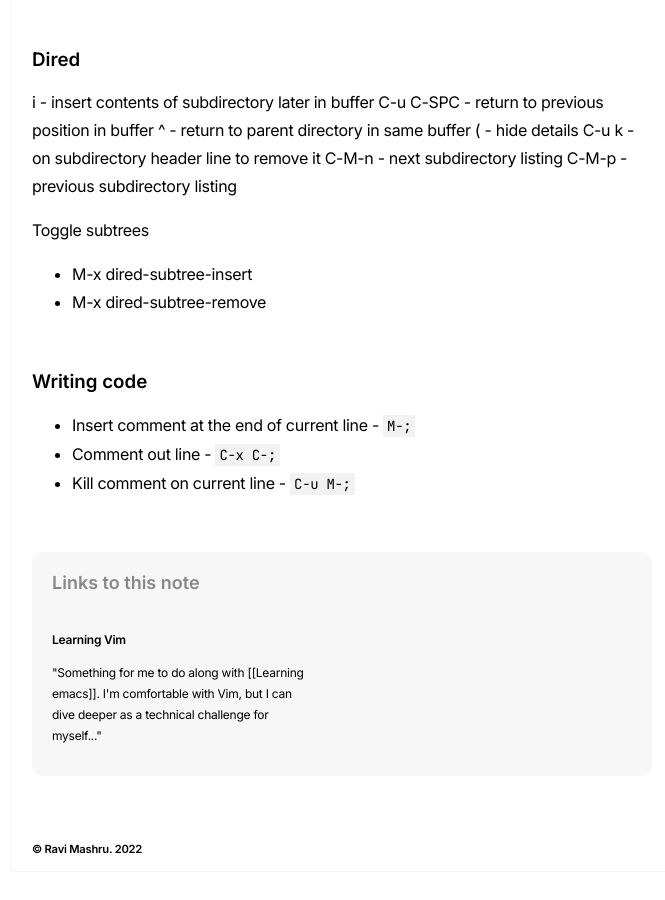
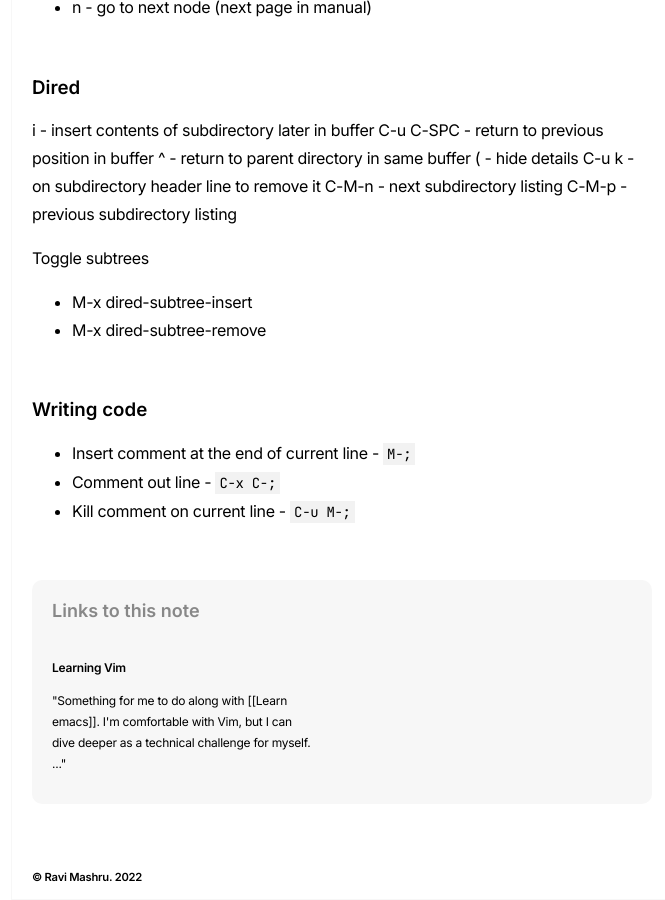
Before and after one commit to ravimashru/digital-garden, a Jekyll site: the page built from _notes/2022-05-15-learning-emacs.md, in a window 1280 px wide and 900 px high, scrolled down 6722 px. Shown: the whole window, without its empty margins (298-963 px from the left). Built offline with Jekyll 4.4.1, drawn with Linux system fonts in a browser that asks for light colours; before the commit the page ends 7594 px from its top, so only the background shows below that; some of the changed text lies outside the part shown.

Commit message:
Update digital garden

```diff
--- a/_notes/2022-05-15-learning-emacs.md
+++ b/_notes/2022-05-15-learning-emacs.md
@@ -5,7 +5,7 @@ updated: '2023-03-11'
 publish: true
 tags:
   - project
-fileName: Learning emacs
+fileName: Learn emacs
 ---
 
 
```
Also changed, not shown: other parts of _notes/2022-05-15-learning-emacs.md (+1 -0 lines), _notes/2020-11-19-always-ask-yourself-why-you-are-doing-something.md (+1 -1 lines), _notes/2021-01-29-blog-with-the-tone-of-a-student.md (+1 -1 lines), _notes/2022-04-17-angular.md (+0 -1 lines), _notes/2022-05-13-top-of-mind.md (+2 -3 lines), _notes/2022-05-17-learning-vim.md (+2 -2 lines).
